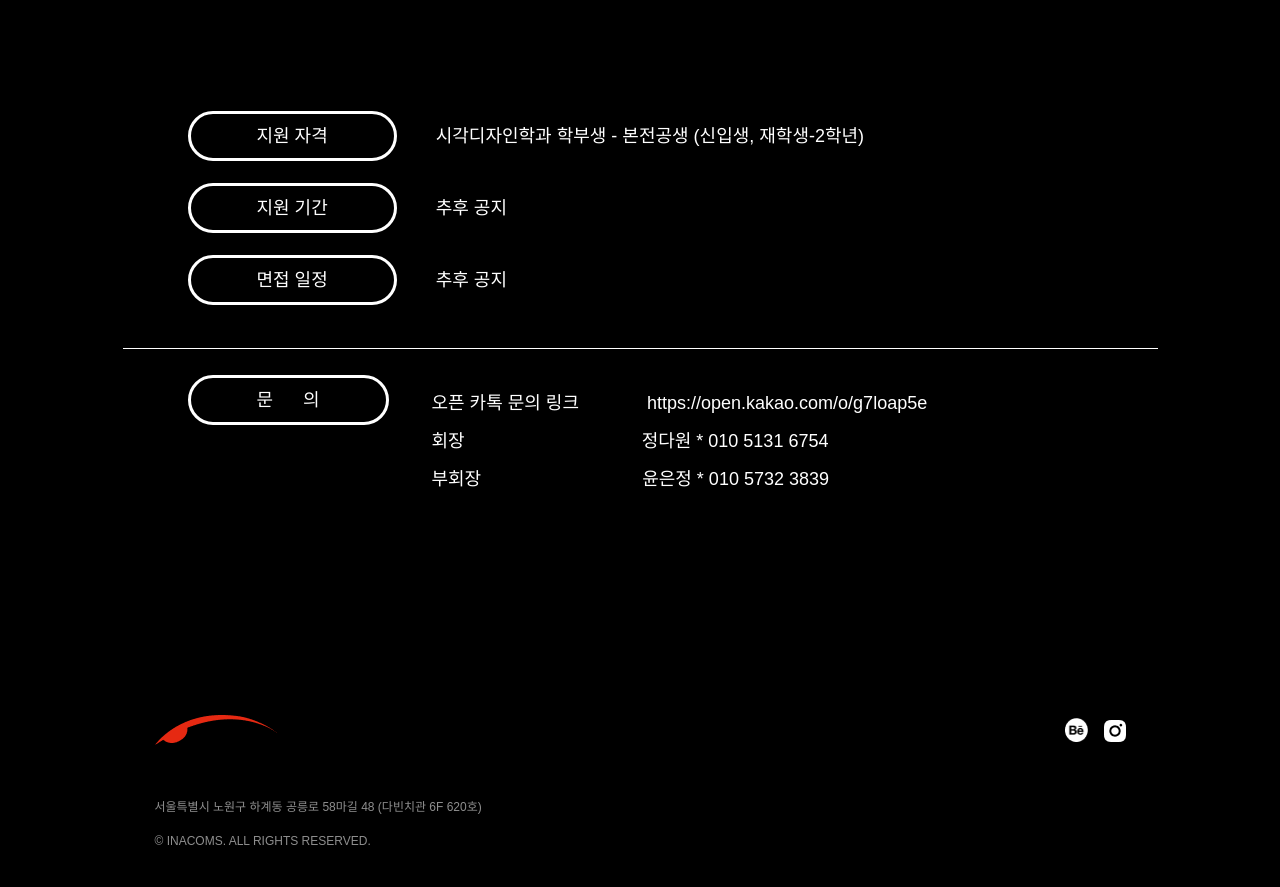
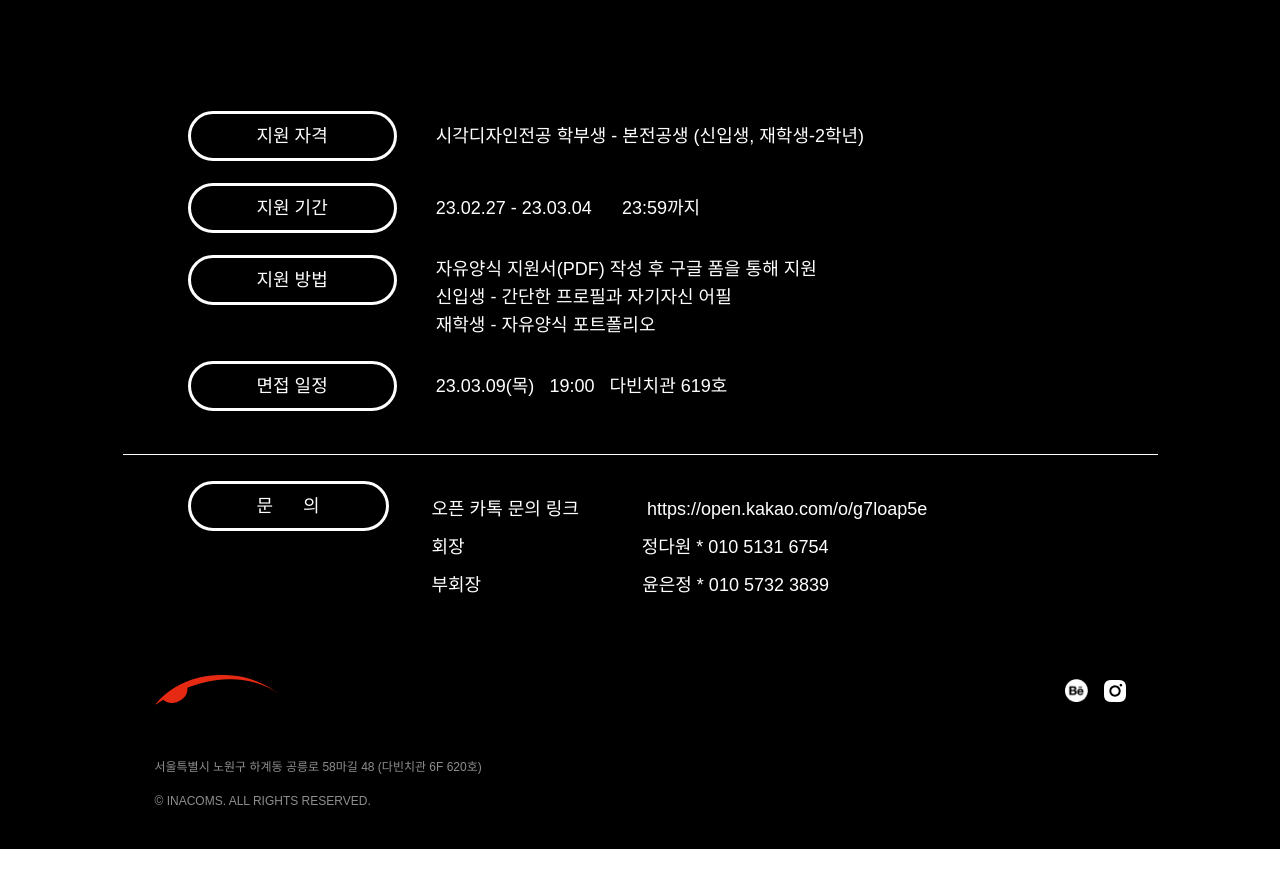
Before and after one commit to Network-Leader/Inacoms-FE, a Next.js app: page / in a window 1280 px wide. Shown: the part 7940-8827 px from the top of the page. After the commit the page ends 8789 px from the top, so only its background shows below. Built offline with nearby package versions, Linux system fonts and the light colour scheme; a web font is replaced by a local one.

Commit message:
지원사항 업데이트

```diff
--- a/src/components/apply/title/index.tsx
+++ b/src/components/apply/title/index.tsx
@@ -64,8 +64,7 @@ const ApplyTitle = () => {
           시각디자인 전공학회 INACOMS에서 신규회원을 모집합니다!
         </p>
         <p className="duration">
-          추후 공지
-          {/* <span>03.07 - 03.15</span>23:00까지 */}
+          <span>02.27 - 03.04</span>23:59까지
         </p>
       </div>
       <div className="arrow">
--- a/src/components/main/apply/index.tsx
+++ b/src/components/main/apply/index.tsx
@@ -5,7 +5,6 @@ const ApplySection = styled.section`
   .inner {
     width: 1035px;
     margin: 0 auto;
-    height: 500px;
     .type {
       color: ${(props) => props.theme.color.white};
       font-size: 18px;
@@ -34,9 +33,43 @@ const ApplySection = styled.section`
       display: inline-block;
       margin-left: 39px;
     }
+
     .firstBox {
       border-bottom: 1px solid white;
       padding: 18px 0 43px 65px;
+      .howTo {
+        display: flex;
+        margin-top: 22px;
+        .howToType {
+          color: ${(props) => props.theme.color.white};
+          font-size: 18px;
+          font-weight: 500;
+          padding: 13px 66px;
+          border: 3px solid;
+          border-radius: 50px;
+          height: 50px;
+          display: inline-block;
+          border-color: ${(props) => props.theme.color.white};
+          &:hover {
+            color: ${(props) => props.theme.color.black};
+            background-color: ${(props) => props.theme.color.white};
+            font-size: 18px;
+            font-weight: 700;
+            padding: 13px 66px;
+            border: 3px solid;
+            border-radius: 50px;
+            display: inline-block;
+          }
+        }
+        .howToContent {
+          color: ${(props) => props.theme.color.white};
+          font-size: 18px;
+          display: inline-block;
+          font-weight: 500;
+          line-height: 28px;
+          margin-left: 39px;
+        }
+      }
     }
     .secondBox {
       padding: 4.5px 0 0 65px;
@@ -68,26 +101,32 @@ const MainApply = () => {
           <div className="qualify">
             <div className="type">지원 자격</div>
             <div className="content">
-              시각디자인학과 학부생 - 본전공생 (신입생, 재학생-2학년)
+              시각디자인전공 학부생 - 본전공생 (신입생, 재학생-2학년)
             </div>
           </div>
           <div className="duration">
             <div className="type">지원 기간</div>
             <div className="content">
-              추후 공지
-              {/* 03.07 - 03.15{" "}
-              <span style={{ marginLeft: "25px" }}>23:00까지</span> */}
+              23.02.27 - 23.03.04{" "}
+              <span style={{ marginLeft: "25px" }}>23:59까지</span>
+            </div>
+          </div>
+          <div className="howTo">
+            <div className="howToType">지원 방법</div>
+            <div className="howToContent">
+              자유양식 지원서(PDF) 작성 후 구글 폼을 통해 지원
+              <br /> 신입생 - 간단한 프로필과 자기자신 어필
+              <br /> 재학생 - 자유양식 포트폴리오
             </div>
           </div>
           <div className="interview">
             <div className="type">면접 일정</div>
             <div className="content">
-              추후 공지
-              {/* 03.17{" "}
+              23.03.09(목){" "}
               <span style={{ marginLeft: "10px", marginRight: "10px" }}>
                 19:00
               </span>{" "}
-              ZOOM */}
+              다빈치관 619호
             </div>
           </div>
         </div>
```
Also changed, not shown: src/components/apply/link/index.tsx (+7 -1 lines).
